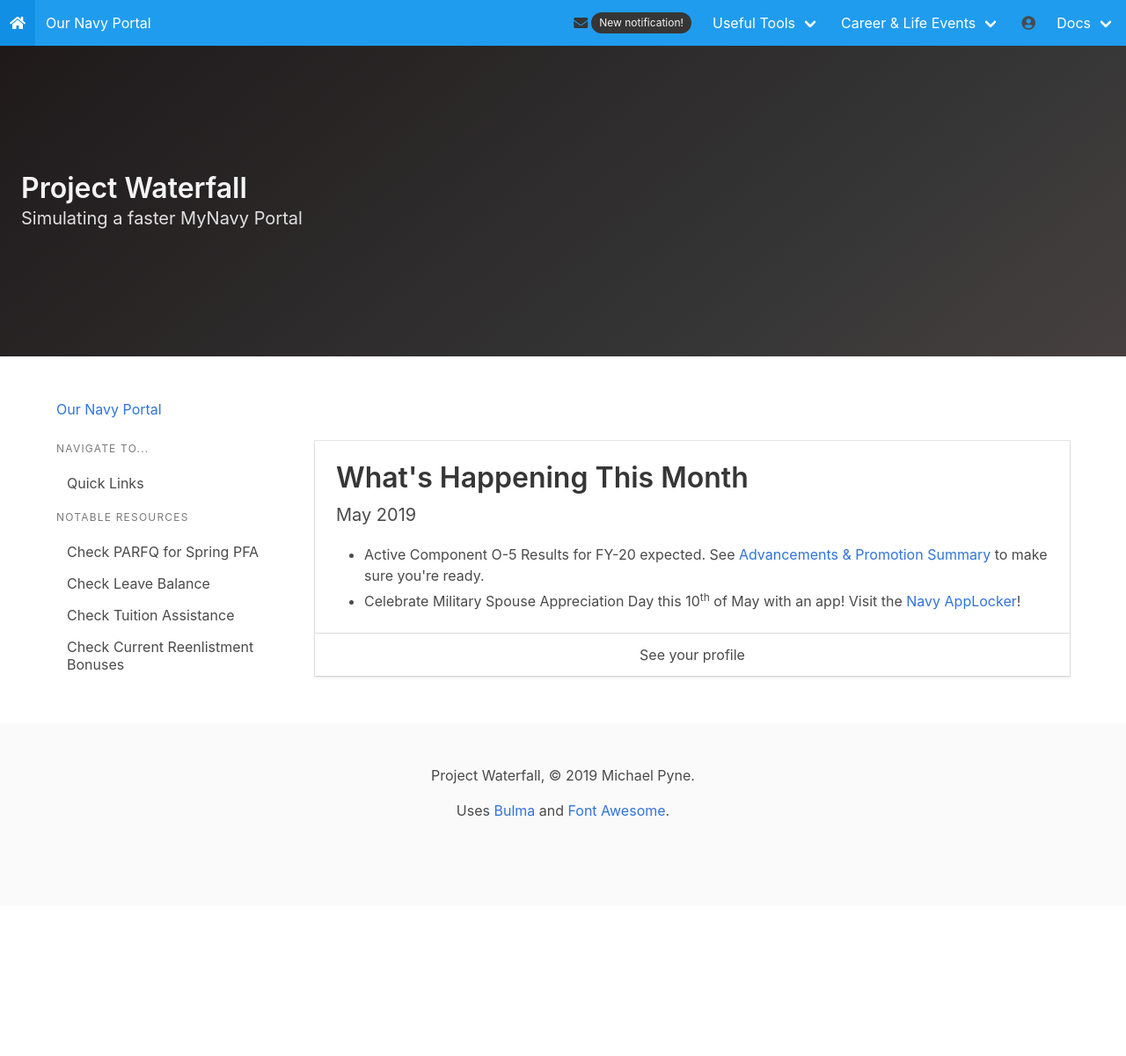
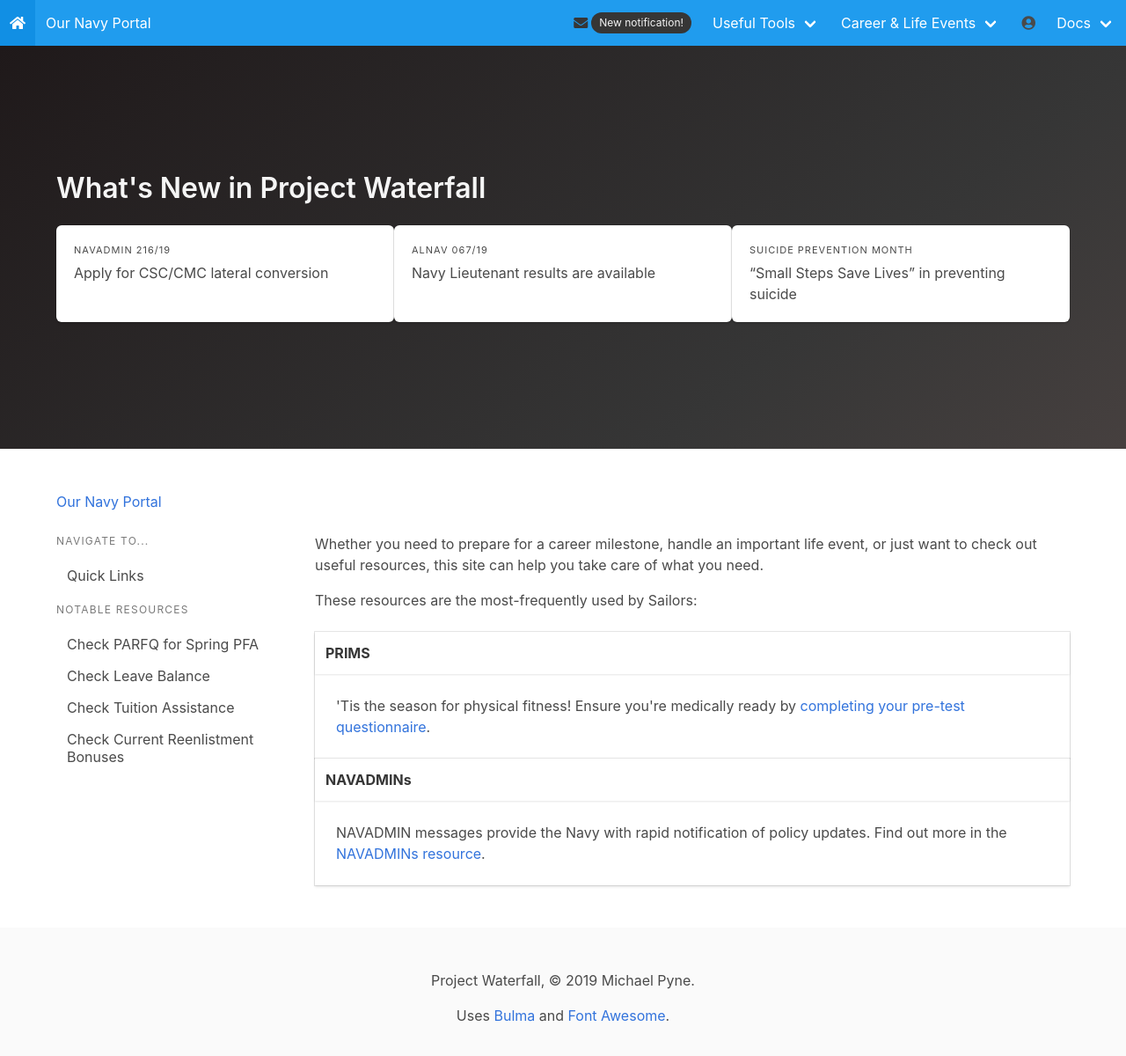
Before and after one commit to mpyne-navy/proj-waterfall, a Jekyll site: the page built from index.html, in a window 1280 px wide and 1262 px high. Shown: the top 1200 px of the window at 88% size. Built offline with Jekyll 4.4.1, drawn with Linux system fonts in a browser that asks for light colours.

Commit message:
Try to cleanup the hero bar and make it useful.

```diff
--- a/_includes/index-page-content.html
+++ b/_includes/index-page-content.html
@@ -1,13 +1,31 @@
+<div class="content">
+<p>Whether you need to prepare for a career milestone, handle an important life
+event, or just want to check out useful resources, this site can help you take
+care of what you need.</p>
+
+<p>These resources are the most-frequently used by Sailors:</p>
+</div>
+
 <div class="card">
+  <header class="card-header">
+    <p class="card-header-title">PRIMS</p>
+  </header>
   <div class="card-content">
-    <p class="title">What's Happening This Month</p>
-    <p class="subtitle">May 2019</p>
-    <ul>
-      <li>Active Component O-5 Results for FY-20 expected. See <a href="cle/ap/summary">Advancements &amp; Promotion Summary</a> to make sure you're ready.</li>
-      <li>Celebrate Military Spouse Appreciation Day this 10<sup>th</sup> of May with an app! Visit the <a href="https://applocker.navy.mil/">Navy AppLocker</a>!</li>
-    </ul>
+    <div class="content">
+      'Tis the season for physical fitness! Ensure you're medically
+      ready by <a href="{{ "/cle/parfq" | relative_url }}">completing your pre-test questionnaire</a>.
+    </div>
   </div>
-  <footer class="card-footer">
-    <span class="card-footer-item">See your profile</span>
-  </footer>
 </div>
+
+<div class="card">
+  <header class="card-header">
+    <p class="card-header-title">NAVADMINs</p>
+  </header>
+  <div class="card-content">
+    <div class="content">
+      NAVADMIN messages provide the Navy with rapid notification of policy updates.
+      Find out more in the <a href="{{ "/resources/navadmin" | relative_url }}">NAVADMINs resource</a>.
+    </div>
+  </div>
+</div>
--- a/_layouts/default.html
+++ b/_layouts/default.html
@@ -85,8 +85,27 @@
 
       <section class="hero is-medium is-dark is-bold">
         <div class="hero-body">
-          <h1 class="title">Project Waterfall</h1>
-          <p class="subtitle">Simulating a faster MyNavy Portal</p>
+          <div class="container">
+            <h1 class="title">What's New in Project Waterfall</h1>
+            <div class="tile is-ancestor">
+              <div class="tile is-parent">
+                <div class="box tile is-child">
+                    <p class="heading">NAVADMIN 216/19</p>
+                    <a href="https://www.public.navy.mil/bupers-npc/reference/messages/Documents/NAVADMINS/NAV2019/NAV19216.txt">Apply for CSC/CMC lateral conversion</a>
+                </div>
+
+                <div class="box tile is-child">
+                    <p class="heading">ALNAV 067/19</p>
+                    <a href="https://www.public.navy.mil/bupers-npc/reference/messages/Documents/ALNAVS/ALN2019/ALN19067.txt">Navy Lieutenant results are available</a>
+                </div>
+
+                <div class="box tile is-child">
+                    <p class="heading">Suicide Prevention Month</p>
+                    <a href="https://www.public.navy.mil/bupers-npc/reference/messages/Documents/ALNAVS/ALN2019/ALN19065.txt">“Small Steps Save Lives” in preventing suicide</a>
+                </div>
+              </div>
+            </div>
+          </div>
         </div>
       </section>
 
```
